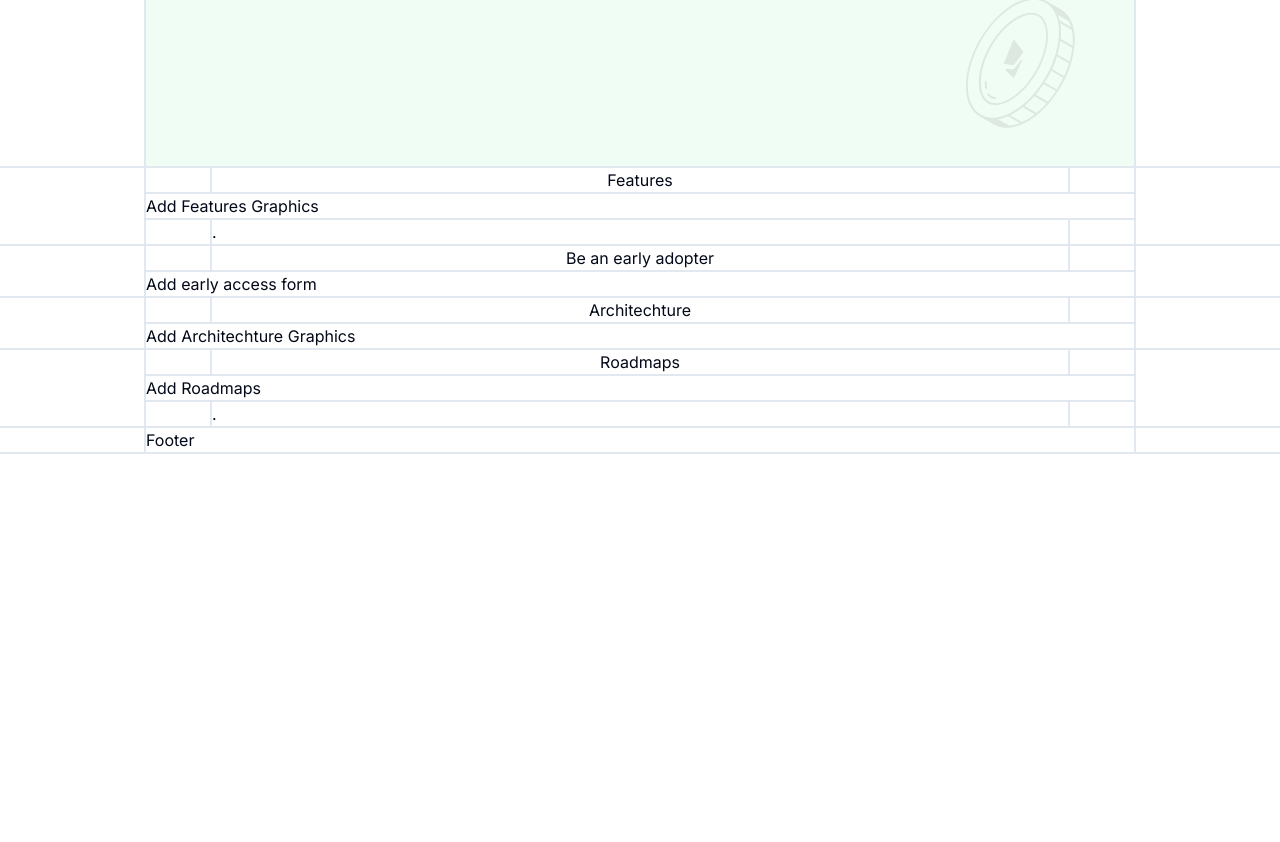
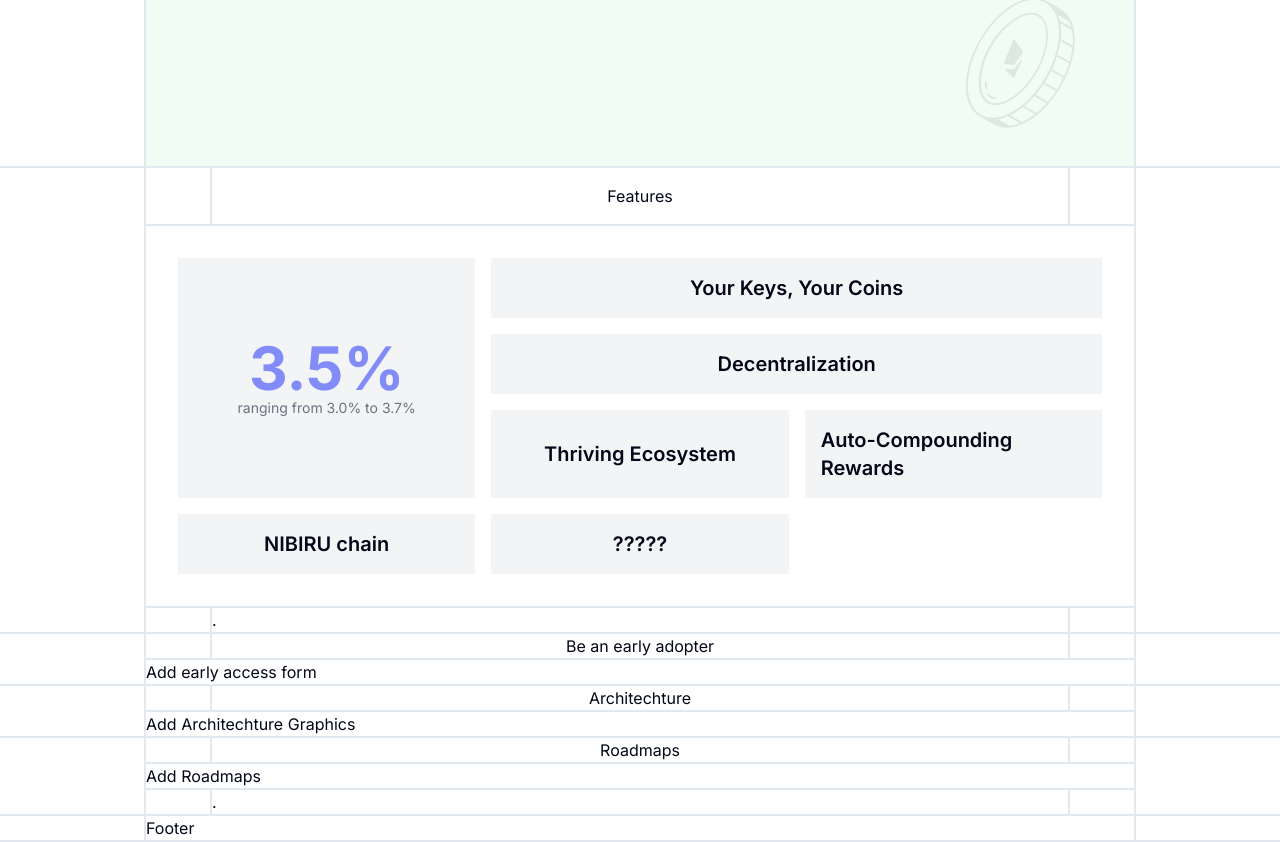
Before and after one commit to Nexus-Fi/landing-page-v2, a Next.js app: page / in a window 1280 px wide. Shown: the part 788-1630 px from the top of the page. Before the commit the page ends 1242 px from the top, so only its background shows below. Built offline with nearby package versions, Linux system fonts and the light colour scheme.

Commit message:
Features section added

```diff
--- a/app/(home)/Features.tsx
+++ b/app/(home)/Features.tsx
@@ -2,22 +2,60 @@ import React from 'react'
 
 const Features : React.FC = () => {
   return (
-    <div className='border-b-2'>
-      <div className='mx-36 border-x-2'>
-      <div className='mx-16 border-x-2 text-center'>
-        Features
+    <div className="border-b-2">
+      <div className="mx-36 border-x-2">
+        <div className="mx-16 p-4 border-x-2 text-center">Features</div>
       </div>
+      <div className="mx-36 border-2">
+        <div className="grid grid-cols-3 gap-4 p-8">
+          {/* APY Column */}
+          <div className="col-span-1 row-span-3 flex items-center justify-center bg-gray-100 p-4">
+            <div className="text-center">
+              <div className="text-6xl font-bold text-indigo-400">3.5%</div>
+              <div className="text-sm text-gray-500">
+                ranging from 3.0% to 3.7%
+              </div>
+            </div>
+          </div>
+
+          {/* Your Keys, Your Coins */}
+          <div className="col-span-2 row-span-1 flex items-center justify-center bg-gray-100 p-4">
+            <div className="text-xl font-semibold">Your Keys, Your Coins</div>
+          </div>
+
+          {/* Decentralization */}
+          <div className="col-span-2 row-span-1 flex items-center justify-center bg-gray-100 p-4">
+            <div className="text-xl font-semibold">Decentralization</div>
+          </div>
+
+          {/* Thriving Ecosystem */}
+          <div className="col-span-1 row-span-1 flex items-center justify-center bg-gray-100 p-4">
+            <div className="text-xl font-semibold">Thriving Ecosystem</div>
+          </div>
+
+          {/* Auto-Compounding Rewards */}
+          <div className="col-span-1 row-span-1 flex items-center justify-center bg-gray-100 p-4">
+            <div className="text-xl font-semibold">
+              Auto-Compounding Rewards
+            </div>
+          </div>
+
+          {/* NIBIRU chain */}
+          <div className="col-span-1 row-span-1 flex items-center justify-center bg-gray-100 p-4">
+            <div className="text-xl font-semibold">NIBIRU chain</div>
+          </div>
+
+          {/* ??? */}
+          <div className="col-span-1 row-span-1 flex items-center justify-center bg-gray-100 p-4">
+            <div className="text-xl font-semibold">?????</div>
+          </div>
+        </div>
       </div>
-      <div className='mx-36 border-2'>
-        Add Features Graphics
-      </div>
-      <div className='mx-36 border-x-2'>
-      <div className='mx-16 border-x-2'>
-        .
-      </div>
+      <div className="mx-36 border-x-2">
+        <div className="mx-16 border-x-2">.</div>
       </div>
     </div>
-  )
+  );
 }
 
 export default Features
```
